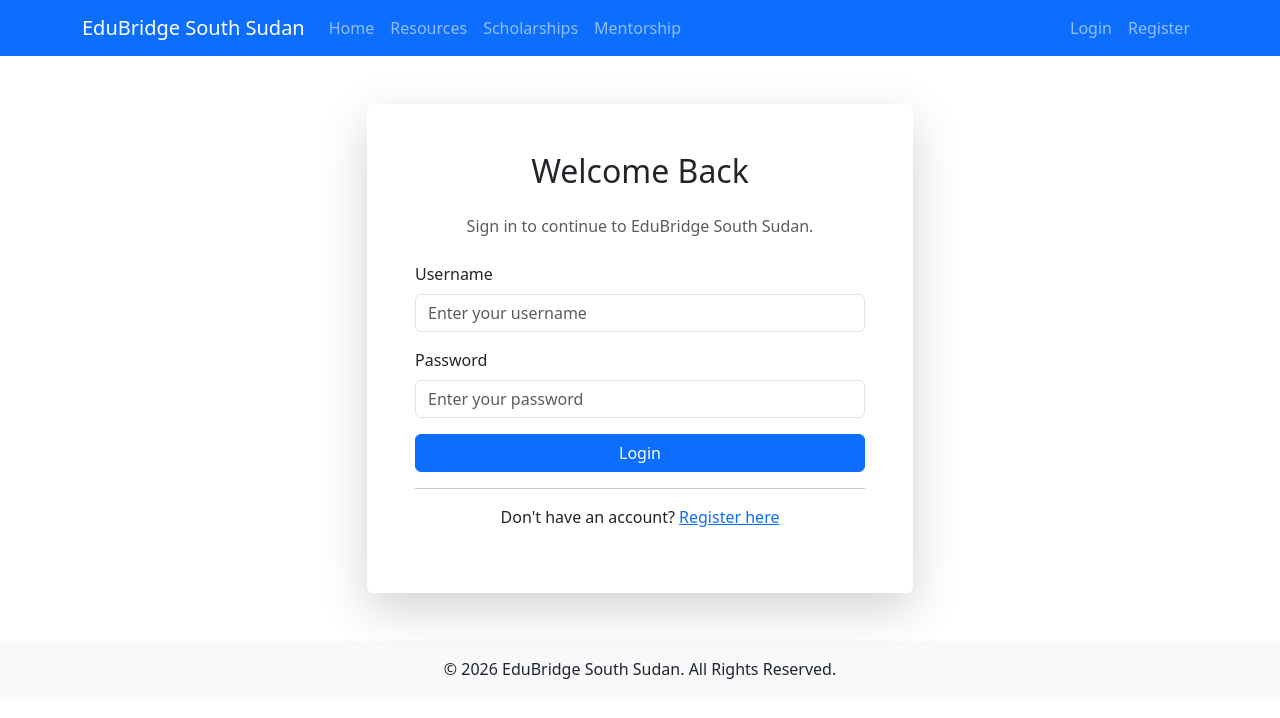
After one commit to israelkur-ayong/EduBridge-South-Sudan, a Django app: page /login/ in a window 1280 px wide. The commit adds this page. Shown: the top 718 px of the page. Run offline with Django 5.2, Linux system fonts and the light colour scheme.

Commit message:
Complete user authentication system

```diff
--- /dev/null
+++ b/accounts/login_forms.py
@@ -0,0 +1,19 @@
+from django import forms
+from django.contrib.auth.forms import AuthenticationForm
+
+
+class LoginForm(AuthenticationForm):
+
+    username = forms.CharField(
+        widget=forms.TextInput(attrs={
+            "class": "form-control",
+            "placeholder": "Enter your username"
+        })
+    )
+
+    password = forms.CharField(
+        widget=forms.PasswordInput(attrs={
+            "class": "form-control",
+            "placeholder": "Enter your password"
+        })
+    )
--- a/accounts/templates/accounts/home.html
+++ b/accounts/templates/accounts/home.html
@@ -23,5 +23,10 @@ Home | EduBridge South Sudan
     </a>
 
 </div>
+{% if user.is_authenticated %}
+    <p class="text-success">Logged in as {{ user.username }}</p>
+{% else %}
+    <p class="text-danger">Not logged in</p>
+{% endif %}
 
 {% endblock %}
--- /dev/null
+++ b/accounts/templates/accounts/login.html
@@ -0,0 +1,65 @@
+{% extends "base.html" %}
+
+{% block title %}
+Login | EduBridge South Sudan
+{% endblock %}
+
+{% block content %}
+
+<div class="row justify-content-center">
+    <div class="col-md-6">
+
+        <div class="card shadow-lg border-0">
+            <div class="card-body p-5">
+
+                <h2 class="text-center mb-4">
+                    Welcome Back
+                </h2>
+
+                <p class="text-center text-muted mb-4">
+                    Sign in to continue to EduBridge South Sudan.
+                </p>
+
+                <form method="POST">
+                    {% csrf_token %}
+
+                    {% for field in form %}
+                    <div class="mb-3">
+
+                        <label class="form-label">
+                            {{ field.label }}
+                        </label>
+
+                        {{ field }}
+
+                        {% if field.errors %}
+                        <div class="text-danger">
+                            {{ field.errors }}
+                        </div>
+                        {% endif %}
+
+                    </div>
+                    {% endfor %}
+
+                    <button type="submit" class="btn btn-primary w-100">
+                        Login
+                    </button>
+
+                </form>
+
+                <hr>
+
+                <p class="text-center">
+                    Don't have an account?
+                    <a href="{% url 'register' %}">
+                        Register here
+                    </a>
+                </p>
+
+            </div>
+        </div>
+
+    </div>
+</div>
+
+{% endblock %}
--- a/accounts/urls.py
+++ b/accounts/urls.py
@@ -3,4 +3,7 @@ from . import views
 
 urlpatterns = [
     path("", views.home, name="home"),
+    path("register/", views.register, name="register"),
+    path("login/", views.user_login, name="login"),
+    path("logout/", views.user_logout, name="logout"),
 ]
--- a/accounts/views.py
+++ b/accounts/views.py
@@ -1,4 +1,40 @@
-from django.shortcuts import render
+from django.shortcuts import render, redirect
+from .forms import RegisterForm
+from django.contrib.auth import authenticate, login, logout
+from .login_forms import LoginForm
+
 
 def home(request):
     return render(request, "accounts/home.html")
+
+def register(request):
+    if request.method == "POST":
+        form = RegisterForm(request.POST)
+
+        if form.is_valid():
+            form.save()
+            return redirect("home")
+
+    else:
+        form = RegisterForm()
+
+    return render(request, "accounts/register.html", {
+        "form": form
+    })
+
+def user_login(request):
+    if request.method == "POST":
+        form = LoginForm(request, data=request.POST)
+
+        if form.is_valid():
+            login(request, form.get_user())
+            return redirect("home")
+    else:
+        form = LoginForm(request)
+
+    return render(request, "accounts/login.html", {
+        "form": form
+    })
+def user_logout(request):
+    logout(request)
+    return redirect("home")
--- a/templates/includes/navbar.html
+++ b/templates/includes/navbar.html
@@ -1,38 +1,86 @@
 <nav class="navbar navbar-expand-lg navbar-dark bg-primary">
     <div class="container">
-        <a class="navbar-brand" href="/">EduBridge South Sudan</a>
 
-        <button class="navbar-toggler" type="button" data-bs-toggle="collapse"
-            data-bs-target="#navbarNav">
+        <a class="navbar-brand" href="{% url 'home' %}">
+            EduBridge South Sudan
+        </a>
+
+        <button class="navbar-toggler" type="button"
+                data-bs-toggle="collapse"
+                data-bs-target="#navbarNav">
             <span class="navbar-toggler-icon"></span>
         </button>
 
         <div class="collapse navbar-collapse" id="navbarNav">
-            <ul class="navbar-nav ms-auto">
+
+            <ul class="navbar-nav me-auto">
+
                 <li class="nav-item">
-                    <a class="nav-link" href="{% url 'home' %}">Home</a>
+                    <a class="nav-link" href="{% url 'home' %}">
+                        Home
+                    </a>
                 </li>
 
                 <li class="nav-item">
-                    <a class="nav-link" href="#">Resources</a>
+                    <a class="nav-link" href="#">
+                        Resources
+                    </a>
                 </li>
 
                 <li class="nav-item">
-                    <a class="nav-link" href="#">Scholarships</a>
+                    <a class="nav-link" href="#">
+                        Scholarships
+                    </a>
                 </li>
 
                 <li class="nav-item">
-                    <a class="nav-link" href="#">Mentorship</a>
+                    <a class="nav-link" href="#">
+                        Mentorship
+                    </a>
                 </li>
 
-                <li class="nav-item">
-                    <a class="nav-link" href="#">Login</a>
-                </li>
+            </ul>
 
-                <li class="nav-item">
-                    <a class="nav-link" href="#">Register</a>
-                </li>
+            <ul class="navbar-nav">
+
+                {% if user.is_authenticated %}
+
+                    <li class="nav-item">
+                        <span class="nav-link">
+                            Welcome, {{ user.first_name|default:user.username }}
+                        </span>
+                    </li>
+
+                    <li class="nav-item">
+                        <a class="nav-link" href="#">
+                            Dashboard
+                        </a>
+                    </li>
+
+                    <li class="nav-item">
+                        <a class="nav-link" href="{% url 'logout' %}">
+                            Logout
+                        </a>
+                    </li>
+
+                {% else %}
+
+                    <li class="nav-item">
+                        <a class="nav-link" href="{% url 'login' %}">
+                            Login
+                        </a>
+                    </li>
+
+                    <li class="nav-item">
+                        <a class="nav-link" href="{% url 'register' %}">
+                            Register
+                        </a>
+                    </li>
+
+                {% endif %}
+
             </ul>
+
         </div>
     </div>
 </nav>
```
Also changed, not shown: accounts/forms.py (+13 -0 lines), accounts/templates/accounts/register.html (added, +54 -0 lines).
